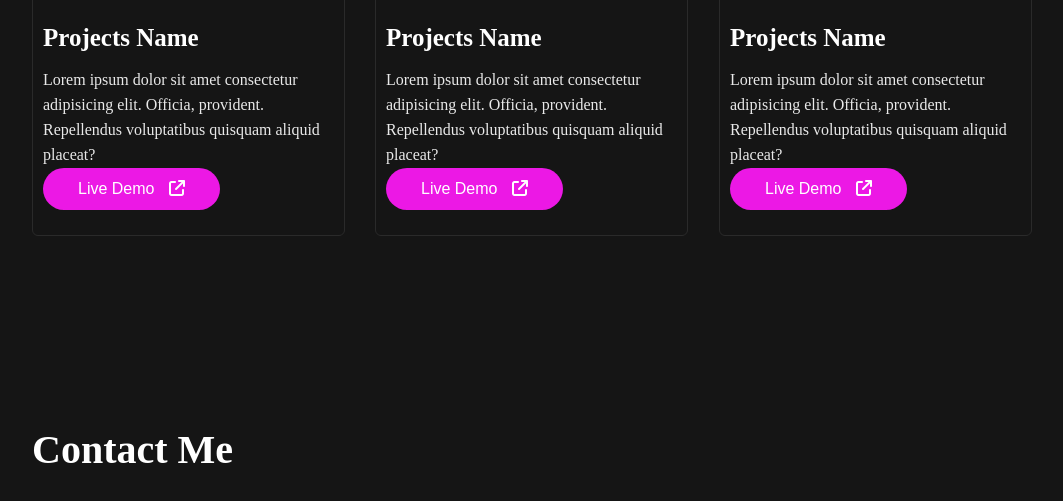
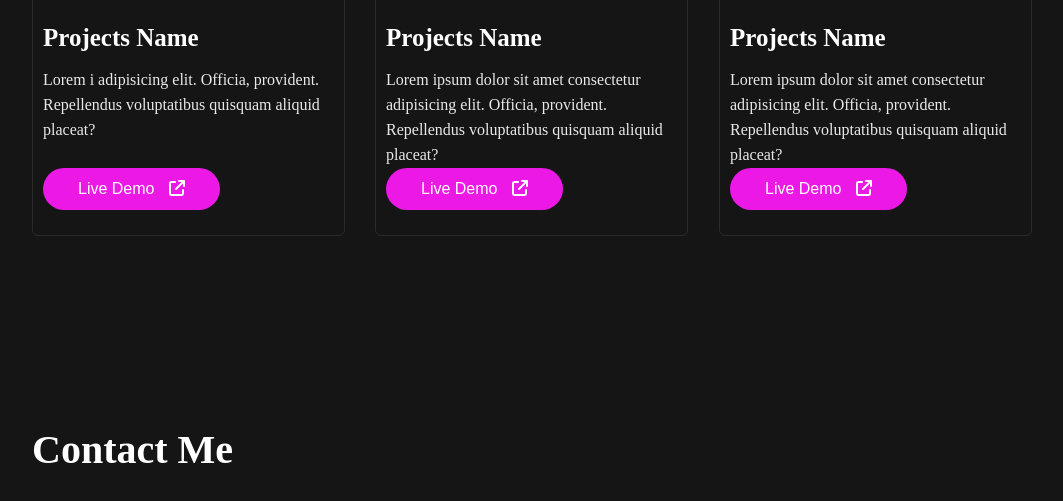
Before and after one commit to HmSani6699/shovo-protfolio, a plain HTML site: page index.html in a window 1280 px wide. Shown: the part 3625-4126 px from the top of the page, without its empty margins (108-1171 px from the left). Drawn offline with nearby package versions, Linux system fonts and the light colour scheme; a web font is replaced by a local one.

Commit message:
delete the lorem text

```diff
--- a/index.html
+++ b/index.html
@@ -226,7 +226,7 @@
                                 </div>
                                 <div class="projects-info">
                                     <h2>Projects name</h2>
-                                    <p>Lorem ipsum dolor sit amet consectetur adipisicing elit. Officia, provident. Repellendus voluptatibus quisquam aliquid placeat?</p>
+                                    <p>Lorem i adipisicing elit. Officia, provident. Repellendus voluptatibus quisquam aliquid placeat?</p>
                                     <button class="btn"><a href="" target="_blank">Live
                                             Demo <i class="fa-solid fa-arrow-up-right-from-square"></i></a></button>
                                 </div>
```
